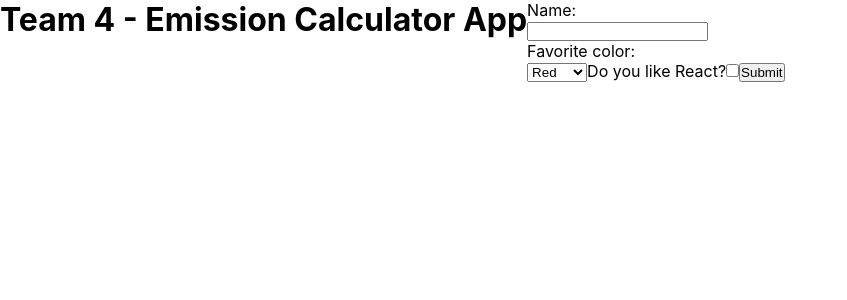
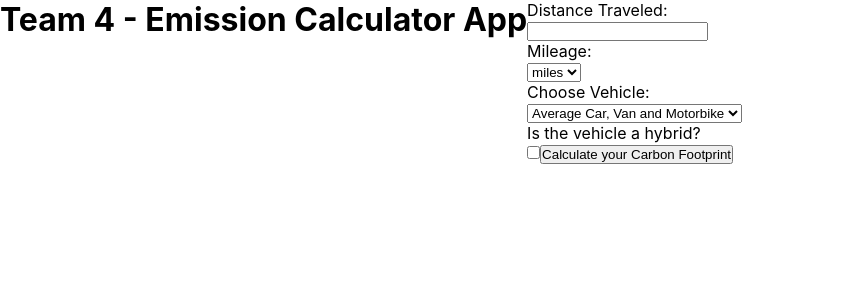
Before and after one commit to AwokenHive/team4-emission-calculator-app, a React (Create React App) app: page / in a window 1280 px wide. Shown: the top 300 px of the page, without its empty margins (0-847 px from the left). Built offline with nearby package versions, Linux system fonts and the light colour scheme.

Commit message:
Main page Strcture complete

```diff
--- a/src/App.jsx
+++ b/src/App.jsx
@@ -2,15 +2,15 @@ import "./App.css";
 import { useRef } from "react";
 
 function App() {
+  const distanceRef = useRef(null);
   const selectRef = useRef(null);
-  const checkboxRef = useRef(null);
-  const inputRef = useRef(null);
+  const hybridRef = useRef(null);
 
   function handleSubmit(event) {
     event.preventDefault();
-    console.log("Input value:", inputRef.current.value);
+    console.log("Distance value:", distanceRef.current.value);
     console.log("Select value:", selectRef.current.value);
-    console.log("Checkbox value:", checkboxRef.current.checked);
+    console.log("Hybrid value:", hybridRef.current.checked);
   }
 
   return (
@@ -19,22 +19,27 @@ function App() {
 
       <form onSubmit={handleSubmit}>
         <label>
-          <p>Name:</p>
-          <input ref={inputRef} type="text" />
+          <p>Distance Traveled:</p>
+          <input type="number" ref={distanceRef} required />
         </label>
         <label>
-          <p>Favorite color:</p>
+          <p>Mileage:</p>
           <select ref={selectRef}>
-            <option value="red">Red</option>
-            <option value="green">Green</option>
-            <option value="blue">Blue</option>
+            <option value="miles">miles</option>
+            <option value="km">km</option>
           </select>
         </label>
         <label>
-          Do you like React?
-          <input type="checkbox" ref={checkboxRef} />
+          <p>Choose Vehicle:</p>
+          <select ref={selectRef}>
+            <option value="avCarType">Average Car, Van and Motorbike</option>
+          </select>
         </label>
-        <button type="submit">Submit</button>
+        <label>
+          <p>Is the vehicle a hybrid?</p>
+          <input type="checkbox" ref={hybridRef} />
+        </label>
+        <button type="submit">Calculate your Carbon Footprint</button>
       </form>
     </div>
   );
```
